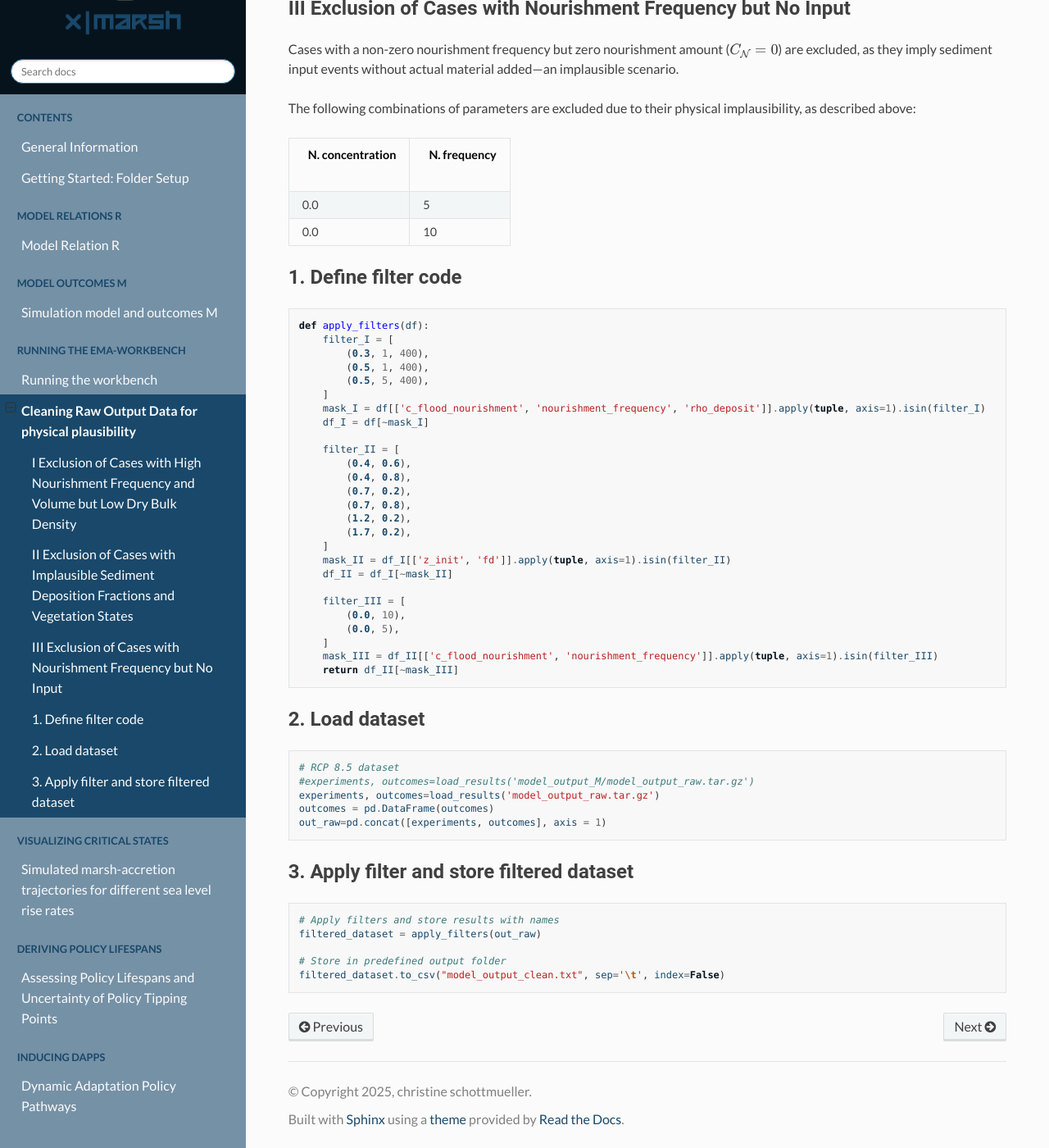
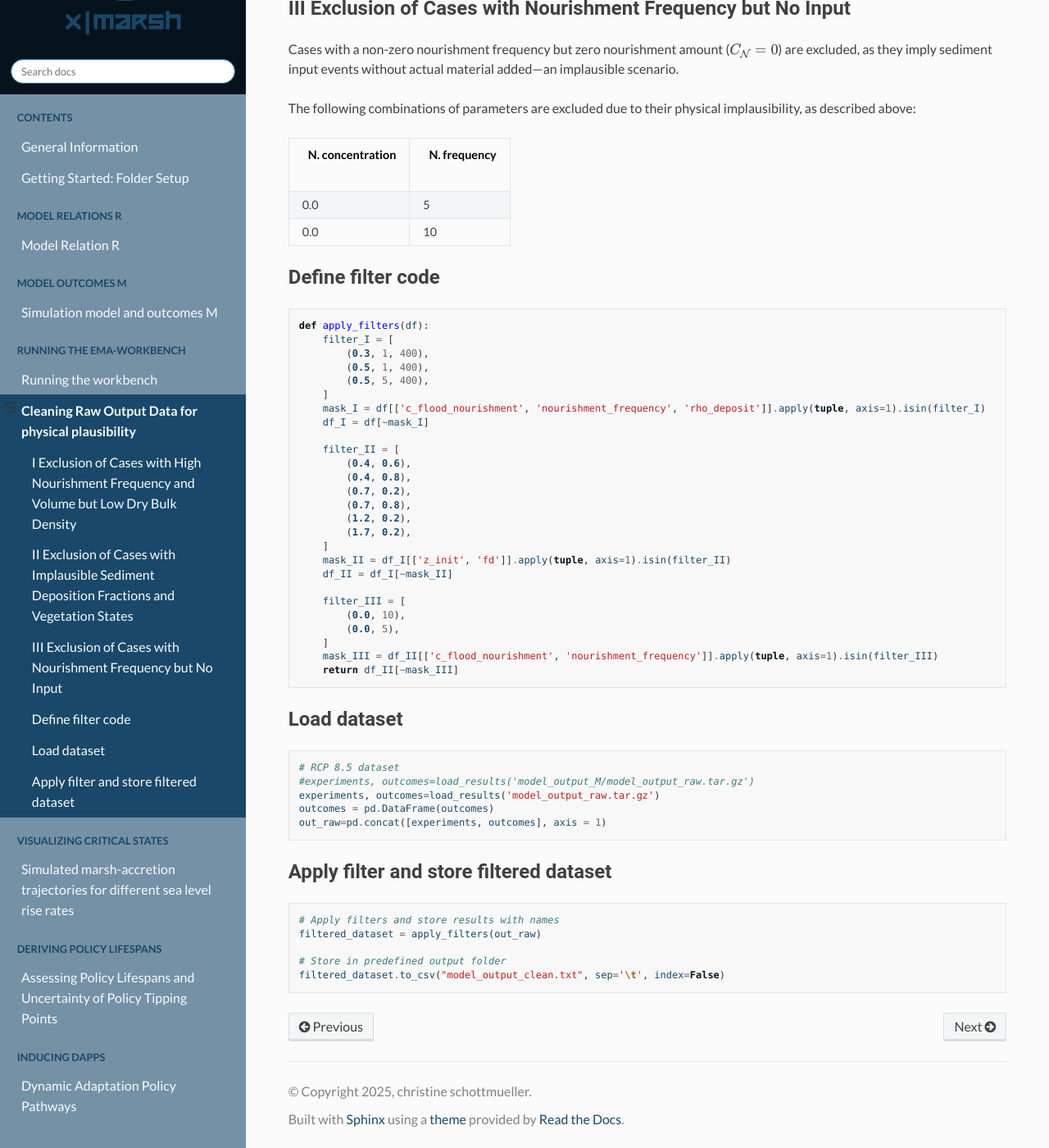
Before and after one commit to christineschottmueller/x-marsh, a Sphinx documentation site: the page built from docs/chapter_04/04_clean_output_m_raw.rst, in a window 1280 px wide and 1400 px high, scrolled down 1447 px. Shown: the whole window at 82% size. Built offline with Sphinx 7.4.7 and the Read the Docs theme 3.1.0, drawn with Linux system fonts in a browser that asks for light colours.

Commit message:
Update chapter files

```diff
--- a/docs/chapter_04/04_clean_output_m_raw.rst
+++ b/docs/chapter_04/04_clean_output_m_raw.rst
@@ -100,7 +100,7 @@ physical implausibility, as described above:
 +-------------------+---------------+
 
 
-1. Define filter code
+Define filter code
 ~~~~~~~~~~~~~~~~~~~~~~~~
 
 .. code:: ipython3
@@ -132,7 +132,7 @@ physical implausibility, as described above:
         mask_III = df_II[['c_flood_nourishment', 'nourishment_frequency']].apply(tuple, axis=1).isin(filter_III)
         return df_II[~mask_III]
 
-2. Load dataset
+Load dataset
 ~~~~~~~~~~~~~~~~~~~~~~~~
 
 .. code:: ipython3
@@ -143,7 +143,7 @@ physical implausibility, as described above:
     outcomes = pd.DataFrame(outcomes)
     out_raw=pd.concat([experiments, outcomes], axis = 1)
 
-3. Apply filter and store filtered dataset
+Apply filter and store filtered dataset
 ~~~~~~~~~~~~~~~~~~~~~~~~~~~~~~~~~~~~~~~~~~~~~~~~
 
 .. code:: ipython3
```
